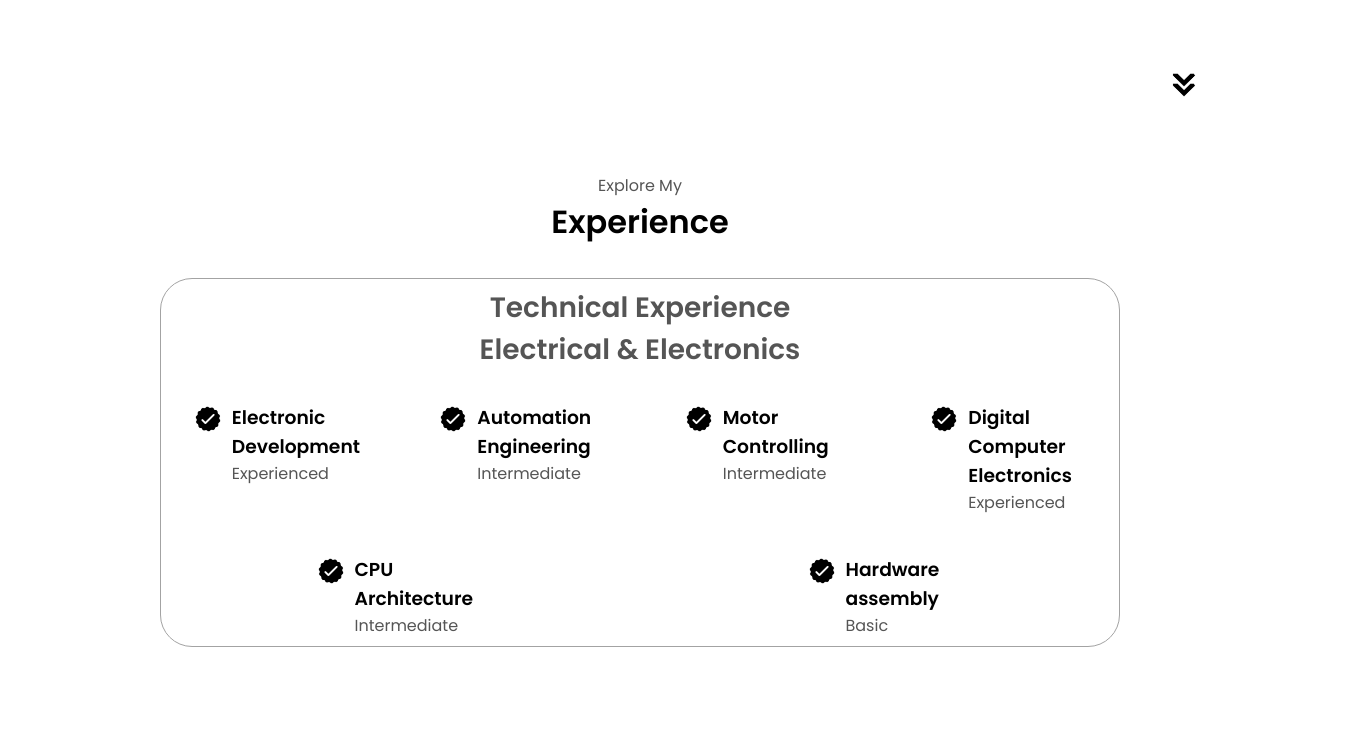
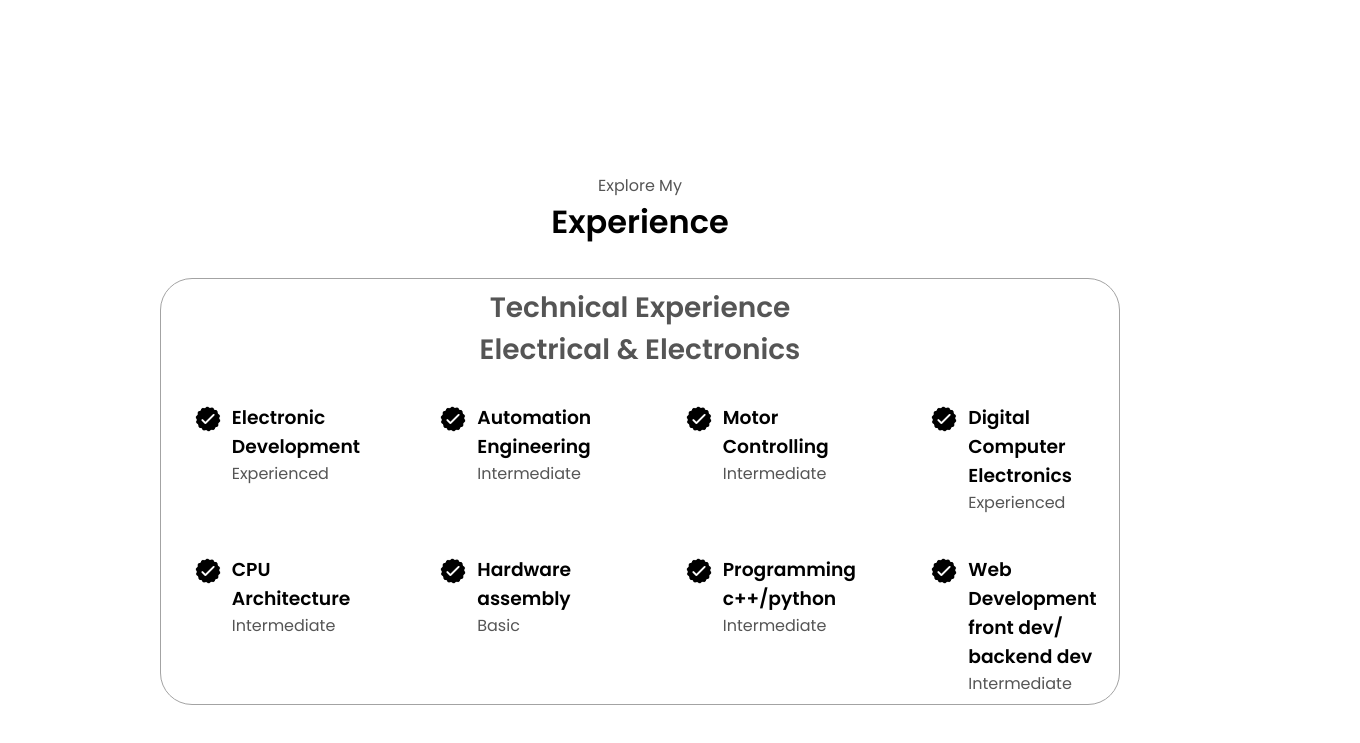
Before and after one commit to mugatiya/MY-Portfilo-website-, a plain HTML site: page index.html in a window 1280 px wide. Shown: the part 1499-2242 px from the top of the page, 1360 px wide, since content can reach past the window. Drawn offline with Linux system fonts and the light colour scheme.

Commit message:
Add files via upload

```diff
--- a/index.html
+++ b/index.html
@@ -62,6 +62,7 @@
               </div>
                      </div>
 
+
                       </section>
                       <section id="about">
                         <p class="section__text__p1">Get To Know More</p>
@@ -100,12 +101,7 @@
                             </div>
                           </div>
                         </div>
-                        <img
-                          src="./assets/arrow.png"
-                          alt="Arrow icon"
-                          class="icon arrow"
-                          onclick="location.href='./#experience'"
-                        />
+
                       </section>
      <section id="experience">
         <p class="section__text__p1">Explore My</p>
@@ -157,11 +153,25 @@
                                 <p>Basic</p>
                             </div>
                         </article>
+                        <article>
+                          <img src="./assets/checkmark.png" alt="experience icon" class="icon"/>
+                          <div>
+                              <h3>Programming c++/python</h3>
+                              <p>Intermediate</p>
+                          </div>
+                      </article>
+                        <article>
+                          <img src="./assets/checkmark.png" alt="experience icon" class="icon"/>
+                          <div>
+                              <h3>Web Development <br>front dev/ backend dev</h3>
+                              <p>Intermediate</p>
+                          </div>
+                      </article>
                     </div>
                 </div>
             </div>
         </div>
-        <img src="./assets/arrow.png" alt="Arrow icon" class="icon arrow" onclick="location.href='./#projects'">
+
      </section>
      <section id="contact">
         <p class="section__text__p1">Get in Touch</p>
@@ -173,7 +183,7 @@
               alt="Email icon"
               class="icon contact-icon email-icon"
             />
-            <p><a href="mailto:examplemail@gmail.com">Jayawardanas85@gmail.com</a></p>
+            <p><a href="mailto:Jayawardanas85@gmail.com">Jayawardanas85@gmail.com</a></p>
           </div>
           <div class="contact-info-container">
             <img
```
